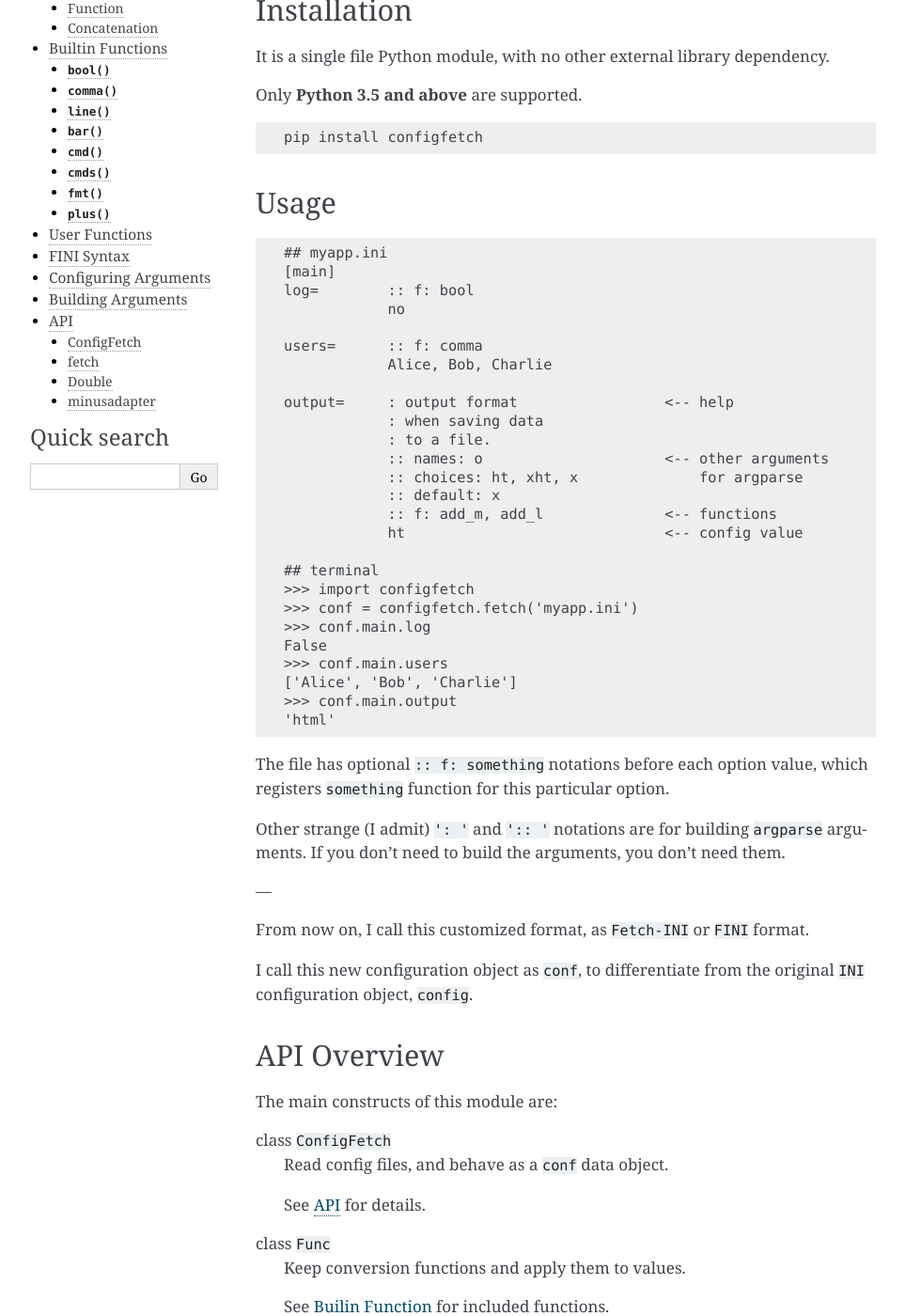
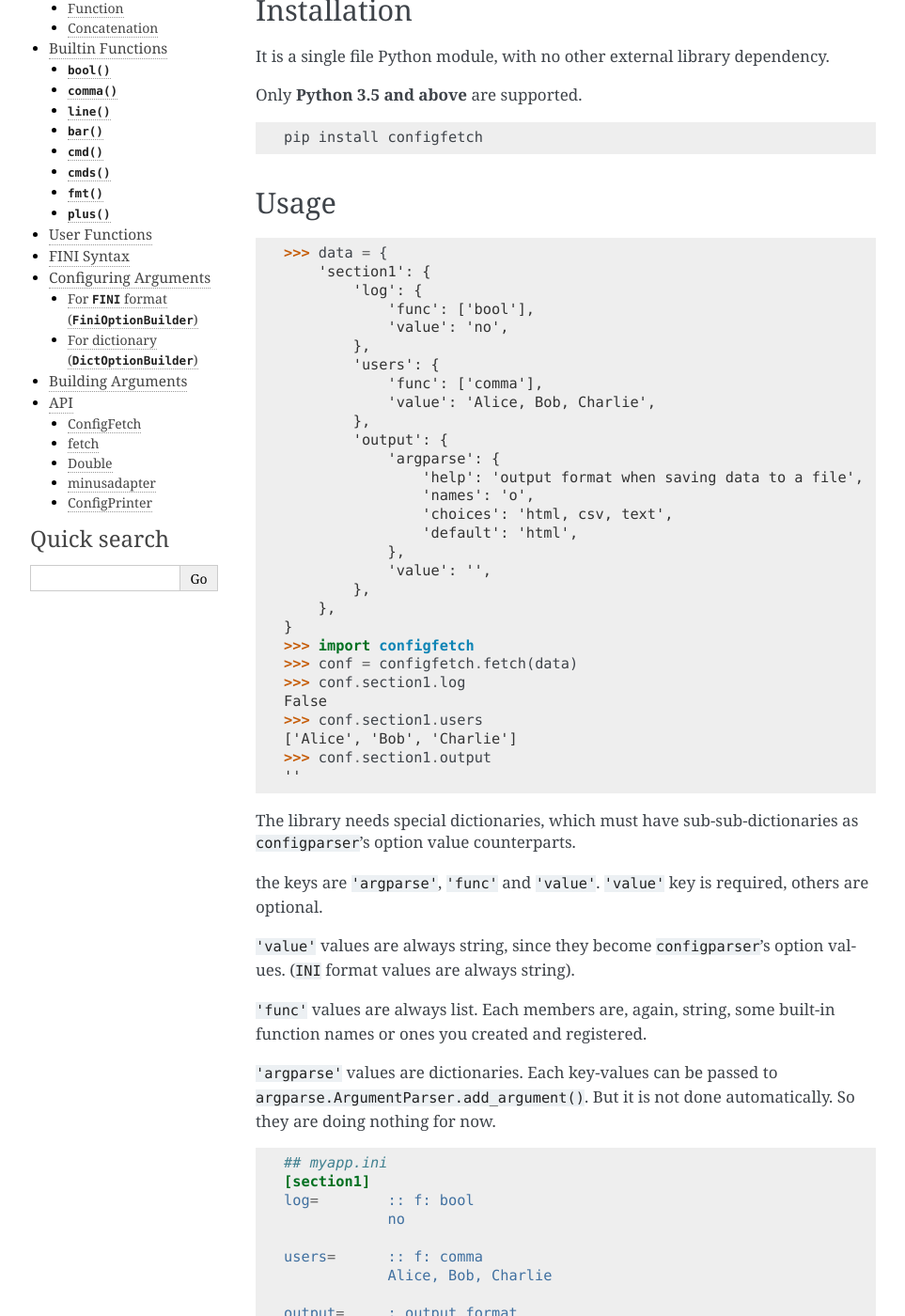
Before and after one commit to openandclose/configfetch, a Sphinx documentation site: the page built from docs/overview.rst, in a window 1280 px wide and 1400 px high, scrolled down 408 px. Shown: the whole window at 94% size, without its empty margins (148-1111 px from the left). Built offline with Sphinx 7.4.7, drawn with Linux system fonts in a browser that asks for light colours; some of the changed text lies outside the part shown.

Commit message:
Document Update documents

```diff
--- a/docs/overview.rst
+++ b/docs/overview.rst
@@ -2,19 +2,19 @@
 Overview
 ========
 
-The library provides a custom ``INI`` format,
-which registers optional conversion functions for each option value.
+This library helps to build and access configuration data.
 
-When getting value, they are applied.
+It reads specially formatted configuration data,
+creates ``configparser.ConfigParser`` object,
+and keeps corresponding metadata.
 
-Commandline arguments and Environment Variables precedes config file values,
-in that order.
+The metadata are used for automatic config value conversion,
+and ``argparse.ArgumentParser`` building.
 
-All data accesses are done by ``dot access`` or ``.get()`` method.
+All value accesses are done by ``dot access`` or ``.get()`` method.
 
-Optionally, the custom format can register directives
-to build commandline arguments
-(arguments for ``argparse.ArgumentParser.add_argument``).
+Commandline arguments and Environment Variables
+precedes config option values, in that order.
 
 
 Installation
@@ -30,49 +30,100 @@ Only **Python 3.5 and above** are supported. ::
 Usage
 -----
 
-.. code:: none
+.. code:: python
+
+    >>> data = {
+        'section1': {
+            'log': {
+                'func': ['bool'],
+                'value': 'no',
+            },
+            'users': {
+                'func': ['comma'],
+                'value': 'Alice, Bob, Charlie',
+            },
+            'output': {
+                'argparse': {
+                    'help': 'output format when saving data to a file',
+                    'names': 'o',
+                    'choices': 'html, csv, text',
+                    'default': 'html',
+                },
+                'value': '',
+            },
+        },
+    }
+    >>> import configfetch
+    >>> conf = configfetch.fetch(data)
+    >>> conf.section1.log
+    False
+    >>> conf.section1.users
+    ['Alice', 'Bob', 'Charlie']
+    >>> conf.section1.output
+    ''
+
+The library needs special dictionaries,
+which must have sub-sub-dictionaries
+as ``configparser``'s option value counterparts.
+
+the keys are ``'argparse'``, ``'func'`` and ``'value'``.
+``'value'`` key is required, others are optional.
+
+``'value'`` values are always string,
+since they become ``configparser``'s option values.
+(``INI`` format values are always string).
+
+``'func'`` values are always list.
+Each members are, again, string,
+some built-in function names or ones you created and registered.
+
+``'argparse'`` values are dictionaries.
+Each key-values can be passed to ``argparse.ArgumentParser.add_argument()``.
+But it is not done automatically.
+So they are doing nothing for now.
+
+.. code:: ini
 
     ## myapp.ini
-    [main]
+    [section1]
     log=        :: f: bool
                 no
 
     users=      :: f: comma
                 Alice, Bob, Charlie
 
-    output=     : output format                 <-- help
+    output=     : output format
                 : when saving data
                 : to a file.
-                :: names: o                     <-- other arguments
-                :: choices: ht, xht, x              for argparse
-                :: default: x
-                :: f: add_m, add_l              <-- functions
-                ht                              <-- config value
+                :: names: o
+                :: choices: html, csv, text
+                :: default: html
 
-    ## terminal
+.. code:: python
+
     >>> import configfetch
-    >>> conf = configfetch.fetch('myapp.ini')
-    >>> conf.main.log
+    >>> builder = configfetch.FiniOptionBuilder
+    >>> conf = configfetch.fetch('myapp.ini', option_builder=builder)
+    >>> conf.section1.log
     False
-    >>> conf.main.users
+    >>> conf.section1.users
     ['Alice', 'Bob', 'Charlie']
-    >>> conf.main.output
-    'html'
+    >>> conf.section1.output
+    ''
 
-The file has optional ``:: f: something`` notations
-before each option value,
-which registers ``something`` function for this particular option.
+... Or you can do the same thing, from a kind of ``INI`` format file or string.
 
-Other strange (I admit) ``': '`` and ``':: '`` notations are
-for building ``argparse`` arguments.
-If you don't need to build the arguments, you don't need them.
+``': <something>'``:
+    is the same as ``argparse['help']`` key value.
+    For maximum readability it is specially treated.
 
----
+``':: :f <something>'``:
+    is the same as ``'func'`` key value.
 
-From now on, I call this customized format, as ``Fetch-INI`` or ``FINI`` format.
+``':: <key>: <value>'``:
+    is the same as other ``'argparse'`` key-value pairs.
 
-I call this new configuration object as ``conf``,
-to differentiate from the original ``INI`` configuration object, ``config``.
+Let's call this customized format, as ``FINI`` (Fetch-INI) format.
 
 
 API Overview
@@ -259,30 +310,29 @@ each function expects.
 Builtin Functions
 -----------------
 
-All builtin functions except ``bar``, expect ``value`` as a string,
-so they should come in first.
+All builtin functions except ``bar``, expect a string as ``value``.
 
-``bar`` expects an list type ``value``,
-so it should come the second or after.
-(usually immediately after ``comma`` or ``line``.)
+``bar`` expects a list of strings as ``value``.
 
 .. method:: bool(value)
 
-    return ``True`` or ``False``,
-    according to the same rule as ``configparser``'s.
+    return ``True``, ``False`` or ``None``.
 
     | ``'1'``,  ``'yes'``, ``'true'``, ``'on'`` are ``True``.
     | ``'0'``, ``'no'``, ``'false'``, ``'off'`` are ``False``.
     | Case insensitive.
-    | Other values raise an error.
+
+    As a special case blank string (``''``) returns ``None``.
+
+    Other values raise an error.
 
 .. method:: comma(value)
 
-    Return a list using comma as separators.
+    Return a list using commas as separators.
     No comma value returns one element list.
     Blank value returns a blank list (``[]``).
 
-    Heading and tailing whitespaces are stripped
+    Leading and tailing whitespaces are stripped
     from each element.
 
     If the previous character is ``'\'``,
@@ -327,7 +377,7 @@ so it should come the second or after.
 
     .. code:: python
 
-        >>> conf.main.scheme
+        >>> conf.section1.scheme
         'https?|ftp|mailto'
 
 .. method:: cmd(value)
@@ -335,7 +385,7 @@ so it should come the second or after.
     Return a list of strings
     ready to put in `subprocess <https://docs.python.org/3/library/subprocess.html>`__.
 
-    Users have to quote whitespaces as they do in a terminal.
+    Users have to write strings as in a terminal (quotes and escapes).
 
     Note ``'#'`` and after are comments, they are discarded.
 
@@ -344,19 +394,19 @@ so it should come the second or after.
     .. code::
 
         command=    :: f: cmd
-                    ls -l 'Live at the Apollo' # 1968
+                    echo -e '"I have a dream.", he said.\n'
 
     .. code:: python
 
-        >>> conf.main.command
-        ['ls', '-l', 'Live at the Apollo']
+        >>> conf.section1.command
+        ['echo', '-e', '"I have a dream.", he said.\n']
 
 .. method:: cmds(value)
 
     Return a list of list of strings.
 
     List version of ``cmd``.
-    The input value is a list of strings, with each item made to a list by ``cmd``.
+    The input value is a list of strings, with each item made into a list by ``cmd``.
 
 .. method:: fmt(value)
 
@@ -376,13 +426,13 @@ so it should come the second or after.
 
     .. code:: python
 
-        >>> conf.main.css
+        >>> conf.section1.css
         '/home/john/data/my.css'
 
 .. method:: plus(value)
 
     receive ``value`` as argument, but actually it doesn't use this,
-    and use ``values`` (a ``[arg, env, opt]`` list before selection) instead.
+    and use ``values`` instead (a ``[arg, env, opt]`` list before selection).
 
     Let's call an item starting with ``'+'`` as ``plus item``,
     one starting with ``'-'`` as ``minus item``,
@@ -426,7 +476,7 @@ Example:
 .. code::
 
     ## myapp.ini
-    [main]
+    [section1]
     search=     :: f: glob
                 python
 
@@ -452,7 +502,7 @@ Example:
     # terminal
     >>> import myapp
     >>> conf = myapp.conf
-    >>> conf.main.search
+    >>> conf.section1.search
     '*python*'
 
 
@@ -487,8 +537,9 @@ args:
     special ``<name>`` ``'names'`` is used for
     `name or flags <https://docs.python.org/3/library/argparse.html#name-or-flags>`__,
     with the option name added to the last.
-    (``'output'`` option in the `Usage <#usage>`__ of the document top
-    becomes ``'-o', '--output'``).
+
+    (E.g. ``'output'`` option in the `Usage example <#usage>`__ of the document top
+    has ``':: names: o'``, so argument names becomes ``['-o', '--output']``).
 
 func:
     Following string from ``':: f: '`` is comma separated function names
@@ -508,26 +559,28 @@ there are three kinds of option types.
 2. Commandline-only options
 3. Common options (to commandline and config file)
 
+For ``FINI`` format (``FiniOptionBuilder``)
+^^^^^^^^^^^^^^^^^^^^^^^^^^^^^^^^^^^^^^^^^^^
+
 1:
 
-If you don't provide ``help`` to an option,
+If you don't provide ``'help'`` option line to an option,
 it is not exposed for building process.
 So that makes 1. config-only options.
 
 2:
 
-If you provide ``help``, but you don't provide or ignore the config option
+If you can ignore the config option
 (separating it in a specially chosen section, say,
 ``'[_command_only]'``),
-which make 2. commandline-only options.
+it veritably makes 2. commandline-only options.
 
-For this, since it is unrelated to the ``INI`` config options,
+For this, since it is unrelated to the ``INI`` format limitations,
 you can use any ``add_argument`` arguments.
 
-But data types have to be guessed
-from ``INI`` string values none the less,
+But data types have to be guessed from ``INI`` string values none the less,
 only simple cases are feasible
-(E.g. In ``':: const: 1'``, is ``'1'`` ``int`` or ``str`` ?)
+(E.g. In ``':: const: 1'``, is ``'1'`` ``int`` or ``str`` ?).
 
 See source code (``FiniOptionBuilder._convert_arg``) for details.
 
@@ -538,53 +591,114 @@ For all common options:
     * As already said, ``help`` is required.
     * You can always add ``names``.
 
-For Flags:
+They are divided in two: boolean options and non-boolean options.
 
-For common options which have ``bool`` in ``func``,
-arguments are automatically supplied.
+    * For non-boolean options:
 
-.. code:: ini
+      They are all treated as ``action='store', nargs=None``,
+      which is ``argparse`` default.
+      Optionally you can only add ``choices``.
 
-    log=    : log events
-            :: f: bool
-            yes
+    * For boolean options:
 
-becomes:
+      If it has ``bool`` in ``func``, it is a boolean option,
+      and the option is interpreted as flag (with no ``option_argument``).
 
-.. code:: python
+      ``action`` is always ``store_const``, ``const`` is 'yes'
+      (which will be converted to ``True`` when getting value).
 
-    [...].add_argument('--log', action='store_const', const='yes')
+      .. code:: ini
 
-``action`` is always ``store_const``, ``const`` is 'yes'
-(which will be converted to ``True`` when getting value).
+          log=    : log events
+                  :: f: bool
+                  yes
 
-Only to make the opposite flags, you can add ``dest`` argument.
-If there is ``dest``, ``const`` is 'no' (converted to ``False``).
+      becomes:
 
-.. code:: ini
+      .. code:: python
 
-    no_log=     : do not log events
-                :: dest: log
-                :: f: bool
-                no
+          [...].add_argument('--log', action='store_const', const='yes')
 
-becomes:
+      If there is ``dest`` argument, it is interpreted as opposite flag.
+      ``const`` becomes 'no' (converted to ``False``).
 
-.. code:: python
+      .. code:: ini
 
-    [...].add_argument('--no-log', action='store_const', const='no', dest='log')
+          no_log=     : do not log events
+                      :: dest: log
+                      :: f: bool
+                      no
 
-For Non-Flags:
+      becomes:
 
-Other common options are all treated as ``action='store', nargs=None``,
-which is ``argparse`` default.
-Optionally you can only add ``choices``.
+      .. code:: python
+
+          [...].add_argument('--no-log', action='store_const', const='no', dest='log')
+
+For dictionary (``DictOptionBuilder``)
+^^^^^^^^^^^^^^^^^^^^^^^^^^^^^^^^^^^^^^
+
+1:
+
+If you don't provide ``'argparse'`` key to an option,
+it is not exposed for building process.
+So that makes 1. config-only options.
+
+---
+
+Otherwise, ``DictOptionBuilder`` enforces no rules,
+and provide no smart argument adjustments (exactly as you provided).
+
+Although, using in the same restrictions as ``FINI`` format is
+generally presupposed and recommended.
 
 
 Building Arguments
 ------------------
 
-To actually build arguments, see `build_arguments <#configfetch.ConfigFetch.set_arguments>`__.
+1. Instantiate ``ConfigFetch`` with blank ``arg``.
+2. Create ``ArgumentParser``, edit as necessary.
+3. ``ConfigFetch.build_arguments`` with the ``ArgumentParser``.
+   (populate it with arguments).
+4. Parse commandline (``ArgumentParser.parse_args``).
+5. ``ConfigFetch.set_arguments`` with the new ``args``
+   (re-initialization).
+
+.. code::
+
+    # myapp.ini
+    [section1]
+    log=        : log the program
+                :: f: bool
+                no
+
+    users=      : assign users
+                :: f: comma
+                Alice, Bob, Charlie
+
+    output=     : output format
+                : when saving data
+                : to a file.
+                :: names: o
+                :: choices: html, csv, text
+                :: default: html
+
+.. code:: python
+
+    >>> import configfetch
+    >>> builder=configfetch.FiniOptionBuilder
+    >>> conf = configfetch.fetch('myapp.ini', option_builder=builder)
+    >>> import argparse
+    >>> parser = argparse.ArgumentParser()
+    >>> parser = conf.build_arguments(argument_parser=parser)
+    >>> args = parser.parse_args(['--log', '--users', 'Dan, Eve'])
+    >>> conf.set_arguments(args)
+    >>> conf.section1.log
+    True
+    >>> conf.section1.users
+    ['Dan', 'Eve']
+    >>> conf.section1.output
+    'html'
 
 
 API
@@ -656,3 +770,9 @@ Example:
 
     $ myapp.py --file -myfile.txt
     Namespace(file='-myfile.txt')
+
+ConfigPrinter
+^^^^^^^^^^^^^
+
+.. autoclass:: configfetch.ConfigPrinter
+    :members:
```
Also changed, not shown: other parts of docs/overview.rst (+2 -2 lines), configfetch.py (+31 -21 lines).
